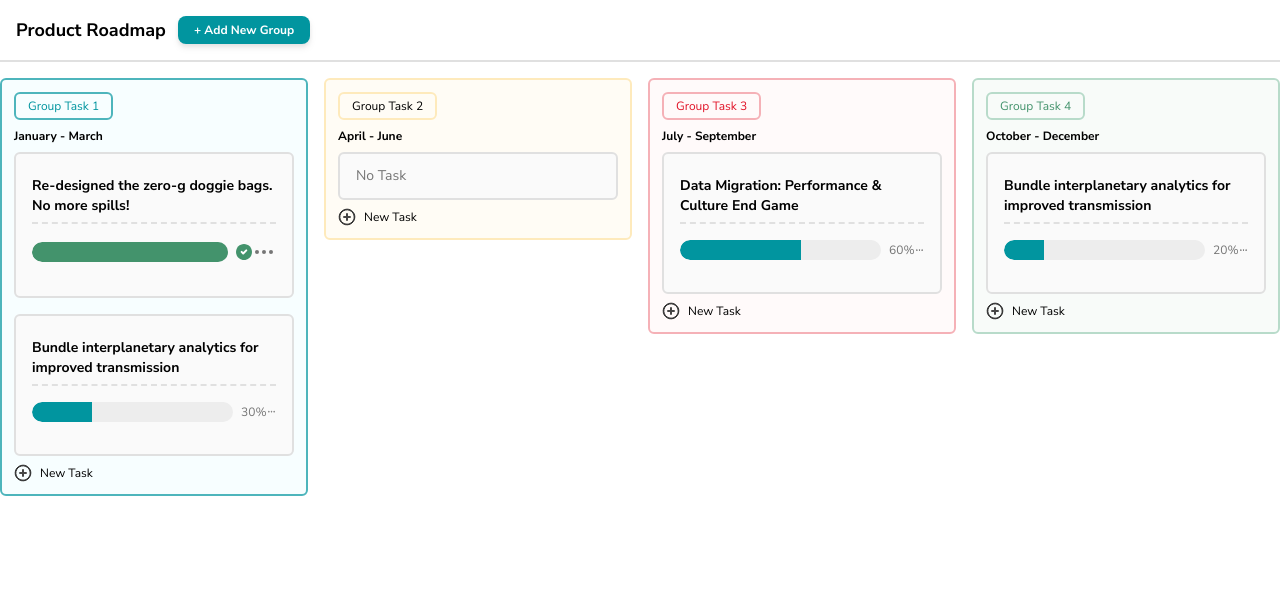
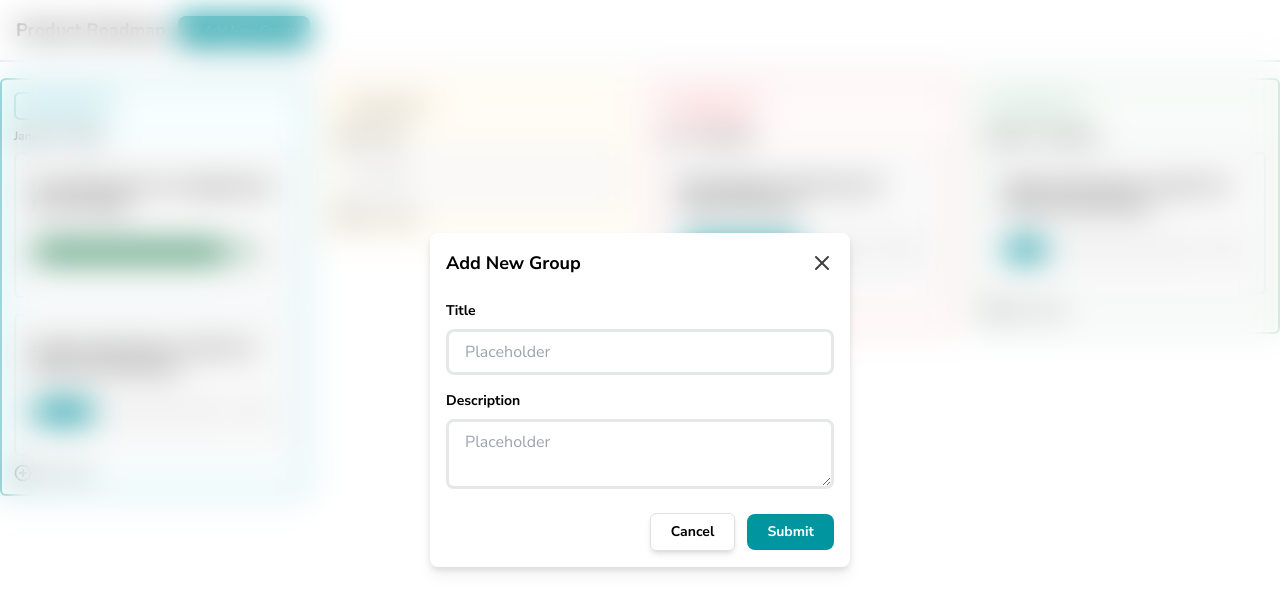
Before and after one commit to haikelz/product-engineer-frontend-test, a React (Vite) app: page /v1 in a window 1280 px wide. Both pictures are taken after a click on the button "+ Add New Group". Shown: the top 612 px of the page. Built offline with nearby package versions, Linux system fonts and the light colour scheme.

Commit message:
feat: add modal `add new group`, and `create task`

```diff
--- a/src/components/TaskItem.tsx
+++ b/src/components/TaskItem.tsx
@@ -2,7 +2,7 @@ import { useAtom } from "jotai";
 import { DetailedHTMLProps, HTMLAttributes } from "react";
 import { DraggableProvided } from "react-beautiful-dnd";
 import { tw } from "../lib/utils/tw";
-import { isOpenMoreAtom } from "../store";
+import { isOpenMoreIdAtom } from "../store";
 
 type TaskItemProps = DetailedHTMLProps<
   HTMLAttributes<HTMLDivElement>,
@@ -13,8 +13,28 @@ type TaskItemProps = DetailedHTMLProps<
   progress: string;
 };
 
-export default function TaskItem({ provided, name, progress }: TaskItemProps) {
-  const [isOpenMore] = useAtom(isOpenMoreAtom);
+const menuList = [
+  {
+    id: 1,
+    name: "Move Right",
+    image: "/images/arrow-right.svg",
+  },
+  {
+    id: 2,
+    name: "Move Left",
+    image: "/images/arrow-left.svg",
+  },
+  { id: 3, name: "Edit", image: "/images/pencil.svg" },
+  { id: 4, name: "Delete", image: "/images/trash.svg" },
+];
+
+export default function TaskItem({
+  id,
+  provided,
+  name,
+  progress,
+}: TaskItemProps) {
+  const [isOpenMoreId, setIsOpenMoreId] = useAtom(isOpenMoreIdAtom);
 
   return (
     <>
@@ -44,18 +64,20 @@ export default function TaskItem({ provided, name, progress }: TaskItemProps) {
               <span className="text-xs text-[#757575]">{progress}</span>
             )}
           </div>
-          <button type="button">
+          <button type="button" onClick={() => setIsOpenMoreId(id as string)}>
             <img src="/images/more.svg" alt="more" />
           </button>
         </div>
       </div>
-      {isOpenMore ? (
-        <div className="fixed top-0 drop-shadow-lg rounded-lg p-4">
-          <ul className="flex flex-col justify-center items-center space-y-5">
-            <li className="flex justify-center items-center w-fit space-x-4">
-              <img src="" alt="move right" />
-              <span>Move Right</span>
-            </li>
+      {isOpenMoreId === id ? (
+        <div className="fixed bg-white top-0 drop-shadow-lg rounded-lg p-4">
+          <ul className="flex flex-col justify-center items-start space-y-5">
+            {menuList.map((item) => (
+              <li className="flex justify-center items-center w-fit">
+                <img src={item.image} alt={item.name} />
+                <span>{item.name}</span>
+              </li>
+            ))}
           </ul>
         </div>
       ) : null}
--- a/src/pages/home.tsx
+++ b/src/pages/home.tsx
@@ -8,5 +8,9 @@ export default function Home() {
     navigate("/v1");
   }, [navigate]);
 
-  return;
+  return (
+    <div>
+      <h1>Rakamin Product Engineer Test</h1>
+    </div>
+  );
 }
--- a/src/pages/v1.tsx
+++ b/src/pages/v1.tsx
@@ -3,22 +3,23 @@ import { DragDropContext, Draggable, DropResult } from "react-beautiful-dnd";
 import StrictModeDroppable from "../components/StrictModeDroppable";
 import TaskItem from "../components/TaskItem";
 import { tw } from "../lib/utils/tw";
-import { dataAtom } from "../store";
+import {
+  dataAtom,
+  isOpenAddNewGroupModalAtom,
+  isOpenCreateTaskModalAtom,
+  isOpenEditTaskModalAtom,
+} from "../store";
 
 export default function VersionOne() {
-  const [data, setData] = useAtom(dataAtom);
+  const [data] = useAtom(dataAtom);
+  const [isOpenCreateTaskModal, setIsOpenCreateTaskModal] = useAtom(
+    isOpenCreateTaskModalAtom
+  );
+  const [isOpenAddNewGroupModal, setIsOpenAddNewGroupModal] = useAtom(
+    isOpenAddNewGroupModalAtom
+  );
 
-  function handleOnDragEnd(results: DropResult) {
-    if (!results.destination) return;
-
-    const arr = data.filter((item) => item.tasks);
-
-    const items = Array.from(arr);
-    const [reorderedItem] = items.splice(results.source.index, 1);
-    items.splice(results.destination.index, 0, reorderedItem);
-
-    setData(items);
-  }
+  function handleOnDragEnd(results: DropResult) {}
 
   return (
     <>
@@ -29,6 +30,7 @@ export default function VersionOne() {
             <button
               type="button"
               className="py-1.5 px-4 text-xs bg-primary-main drop-shadow-md text-white font-bold rounded-lg"
+              onClick={() => setIsOpenAddNewGroupModal(true)}
             >
               + Add New Group
             </button>
@@ -86,6 +88,7 @@ export default function VersionOne() {
                           >
                             {(provided) => (
                               <TaskItem
+                                id={task.id}
                                 provided={provided}
                                 progress={task.progress}
                                 name={task.name}
@@ -106,6 +109,7 @@ export default function VersionOne() {
               <button
                 type="button"
                 className="flex justify-center items-center space-x-2"
+                onClick={() => setIsOpenCreateTaskModal(true)}
               >
                 <img src="/images/plus.svg" alt="plus" />
                 <span className="text-xs">New Task</span>
@@ -114,6 +118,130 @@ export default function VersionOne() {
           ))}
         </section>
       </main>
+      {isOpenCreateTaskModal ? (
+        <div className="w-full flex justify-center items-center fixed backdrop-blur-lg top-0 min-h-screen">
+          <div className="bg-white drop-shadow-lg w-[420px] p-4 rounded-lg">
+            <div className="w-full flex justify-between items-center">
+              <p className="text-lg font-bold">Create Task</p>
+              <button
+                type="button"
+                onClick={() => setIsOpenCreateTaskModal(false)}
+              >
+                <img src="/images/close.svg" alt="close" />
+              </button>
+            </div>
+            <div className="mt-6">
+              <div className="mb-6 space-y-4">
+                <div className="flex flex-col justify-start items-start">
+                  <label htmlFor="task" className="text-sm font-bold mb-2">
+                    Task Name
+                  </label>
+                  <input
+                    className="px-4 py-2 rounded-lg w-full border-[3px]"
+                    type="text"
+                    name="task"
+                    id=""
+                    placeholder="Type Your Task"
+                  />
+                </div>
+                <div className="flex flex-col justify-start items-start">
+                  <label htmlFor="progress" className="text-sm font-bold mb-2">
+                    Progress
+                  </label>
+                  <input
+                    className="px-4 py-2 rounded-lg w-[143px] border-[3px]"
+                    type="text"
+                    name="progress"
+                    id=""
+                    placeholder="70%"
+                  />
+                </div>
+              </div>
+              <div className="w-full flex justify-end items-center">
+                <div className="flex justify-center items-center w-fit space-x-3">
+                  <button
+                    type="button"
+                    className="rounded-md border border-[#E0E0E0] shadow-md font-bold text-sm px-5 py-2"
+                    onClick={() => setIsOpenCreateTaskModal(false)}
+                  >
+                    Cancel
+                  </button>
+                  <button
+                    type="button"
+                    className="rounded-lg bg-primary-main text-sm text-white px-5 py-2 font-bold"
+                    onClick={() => setIsOpenEditTaskModalAtom(true)}
+                  >
+                    Save Task
+                  </button>
+                </div>
+              </div>
+            </div>
+          </div>
+        </div>
+      ) : null}
+      {isOpenAddNewGroupModal ? (
+        <div className="w-full flex justify-center items-center fixed backdrop-blur-lg top-0 min-h-screen">
+          <div className="bg-white drop-shadow-lg w-[420px] p-4 rounded-lg">
+            <div className="w-full flex justify-between items-center">
+              <p className="text-lg font-bold">Add New Group</p>
+              <button
+                type="button"
+                onClick={() => setIsOpenAddNewGroupModal(false)}
+              >
+                <img src="/images/close.svg" alt="close" />
+              </button>
+            </div>
+            <div className="mt-6">
+              <div className="mb-6 space-y-4">
+                <div className="flex flex-col justify-start items-start">
+                  <label htmlFor="title" className="text-sm font-bold mb-2">
+                    Title
+                  </label>
+                  <input
+                    className="px-4 py-2 rounded-lg w-full border-[3px]"
+                    type="text"
+                    name="title"
+                    id=""
+                    placeholder="Placeholder"
+                  />
+                </div>
+                <div className="flex flex-col justify-start items-start">
+                  <label
+                    htmlFor="description"
+                    className="text-sm font-bold mb-2"
+                  >
+                    Description
+                  </label>
+                  <textarea
+                    className="px-4 py-2 rounded-lg w-full border-[3px]"
+                    name="description"
+                    id=""
+                    placeholder="Placeholder"
+                  />
+                </div>
+              </div>
+              <div className="w-full flex justify-end items-center">
+                <div className="flex justify-center items-center w-fit space-x-3">
+                  <button
+                    type="button"
+                    className="rounded-md border border-[#E0E0E0] shadow-md font-bold text-sm px-5 py-2"
+                    onClick={() => setIsOpenAddNewGroupModal(false)}
+                  >
+                    Cancel
+                  </button>
+                  <button
+                    type="button"
+                    className="rounded-lg bg-primary-main text-sm text-white px-5 py-2 font-bold"
+                    onClick={() => setIsOpenAddNewGroupModal(true)}
+                  >
+                    Submit
+                  </button>
+                </div>
+              </div>
+            </div>
+          </div>
+        </div>
+      ) : null}
     </>
   );
 }
--- a/src/store/index.ts
+++ b/src/store/index.ts
@@ -62,4 +62,7 @@ const data = [
 ];
 
 export const dataAtom = atom<DataProps[]>(data);
-export const isOpenMoreAtom = atom<boolean>(false);
+export const isOpenMoreIdAtom = atom<string>("");
+export const isOpenCreateTaskModalAtom = atom<boolean>(false);
+export const isOpenEditTaskModalAtom = atom<boolean>(false);
+export const isOpenAddNewGroupModalAtom = atom<boolean>(false);
```
Also changed, not shown: public/images/close.svg (added).
